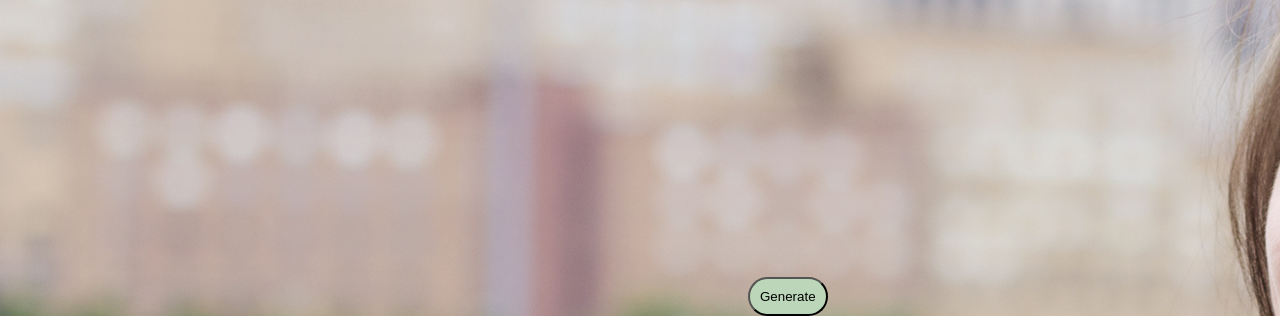
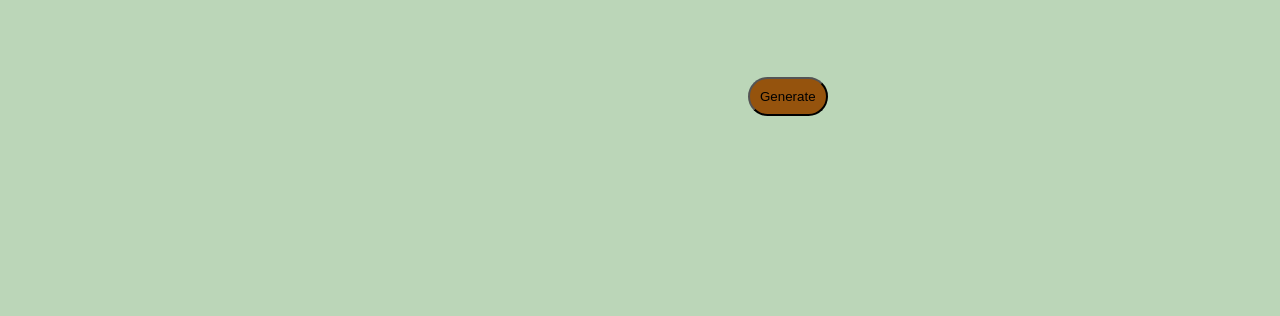
Before and after one commit to rakshitmehra/Quiz-application, a plain HTML site: page Try to laugh/index.html in a window 1280 px wide. Shown: the part 1749-2065 px from the top of the page. After the commit the page ends 1865 px from the top, so only its background shows below. Drawn offline with Linux system fonts and the light colour scheme.

Commit message:
This is try to laugh

```diff
--- a/Try to laugh/style.css
+++ b/Try to laugh/style.css
@@ -2,7 +2,7 @@ body {
     width:100vw;
     height:100vh;
     font-family: Arial, sans-serif;
-    background-image:url("285674.jpg");
+    background-color: #BBD6B8;
   }
 #content {
     display: flex;
@@ -10,15 +10,14 @@ body {
     justify-content: center;
   }
 #but{
-    background-color: #BBD6B8;
+    background-color: #95530d;
     border-radius: 100px;
     padding:10px ;
     display: flex;
     align-items: center;
     justify-content: center;
     margin-left: 740px;
-    margin-bottom: 500px;
-    margin-top: 300px;
+    margin-top: 100px;
 
 }
 h1{
```
